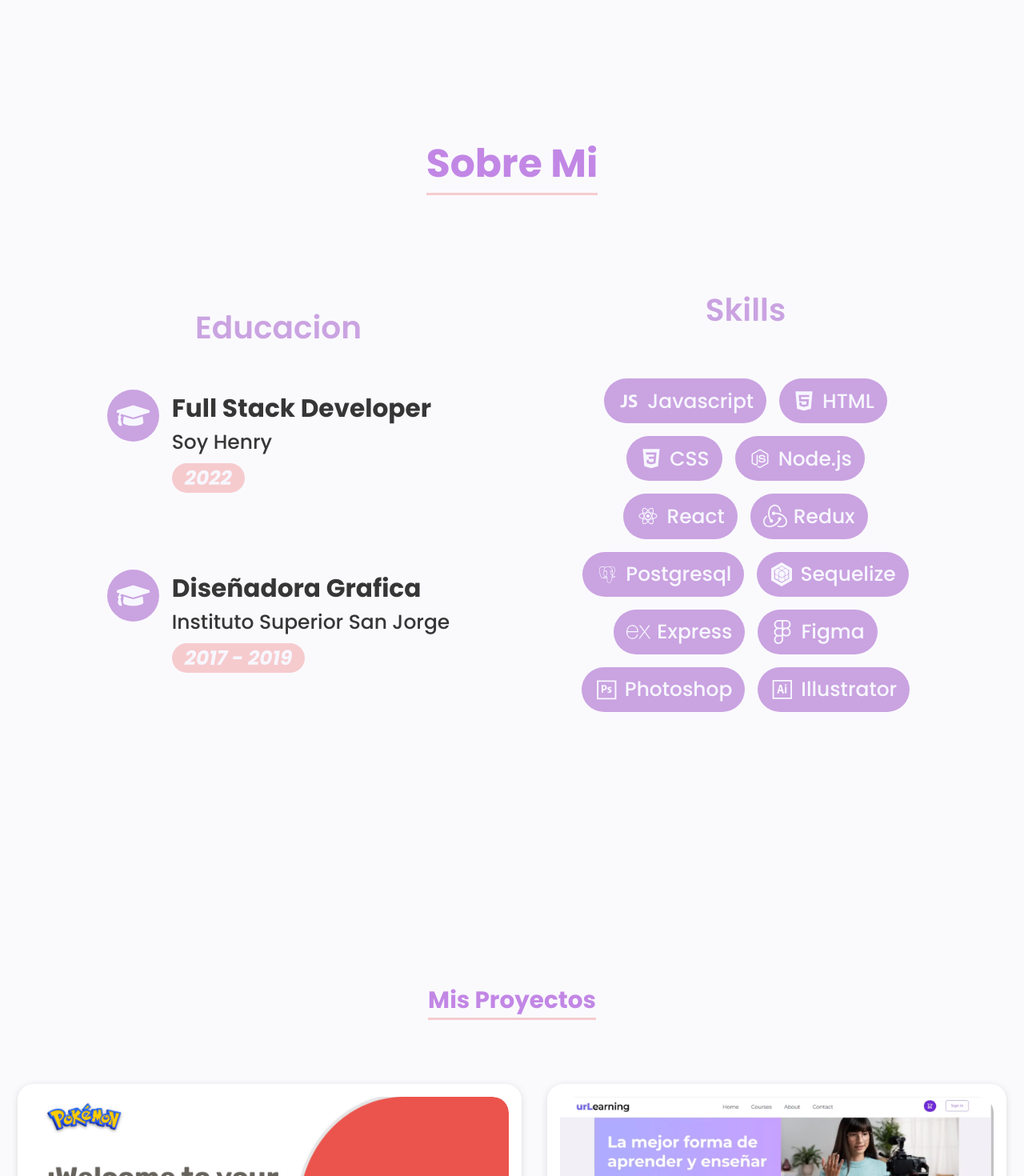
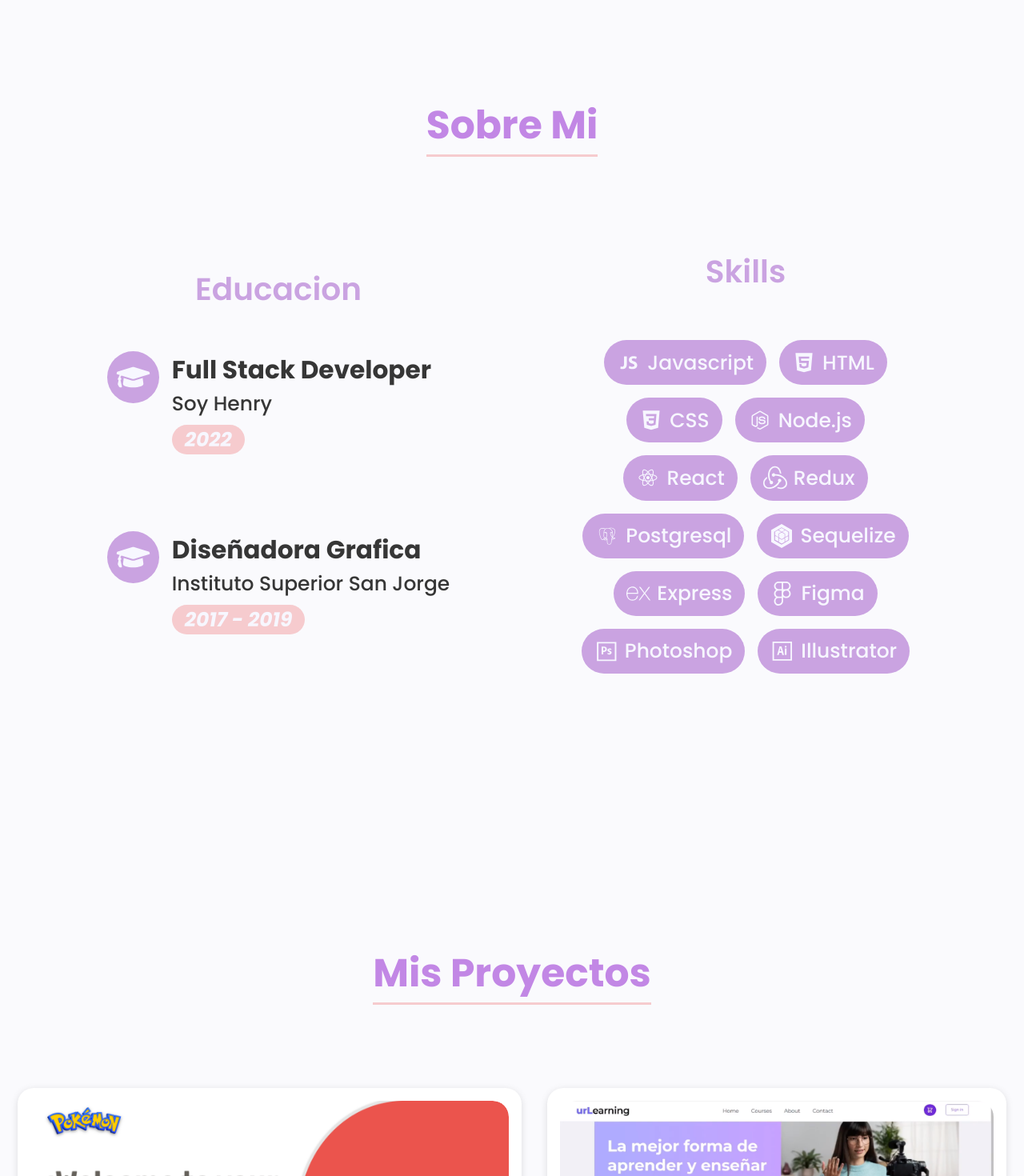
Before and after one commit to lupilp/Portfolio-Lourdes-Lopez-Pepa, a React (Vite) app: page / in a window 1280 px wide. Shown: the part 940-2410 px from the top of the page at 80% size. Built offline with nearby package versions, Linux system fonts and the light colour scheme.

Commit message:
tipografia

```diff
--- a/src/Styles/About.module.css
+++ b/src/Styles/About.module.css
@@ -143,7 +143,6 @@
   .titleAbout {
     margin-bottom: 1.5rem;
     font-size: clamp(2.07rem, calc(1.73rem + 1.7vw), 3.05rem);
-    margin-top: 3rem;
   }
 
   .subTitle {
--- a/src/Styles/Contacto.module.css
+++ b/src/Styles/Contacto.module.css
@@ -68,4 +68,9 @@ input[type="submit"]:hover {
   .form {
     width: 60%;
   }
+
+  .edText {
+    margin-bottom: 1.5rem;
+    font-size: clamp(2.07rem, calc(1.73rem + 1.7vw), 3.05rem);
+  }
 }
--- a/src/Styles/Proyectos.module.css
+++ b/src/Styles/Proyectos.module.css
@@ -146,4 +146,9 @@
     will-change: transform;
     object-fit: cover;
   }
+
+  .edText {
+    margin-bottom: 1.5rem;
+    font-size: clamp(2.07rem, calc(1.73rem + 1.7vw), 3.05rem);
+  }
 }
```
Also changed, not shown: src/Components/Profile.jsx (added, +7 -0 lines), src/Styles/Profile.module.css (added).
